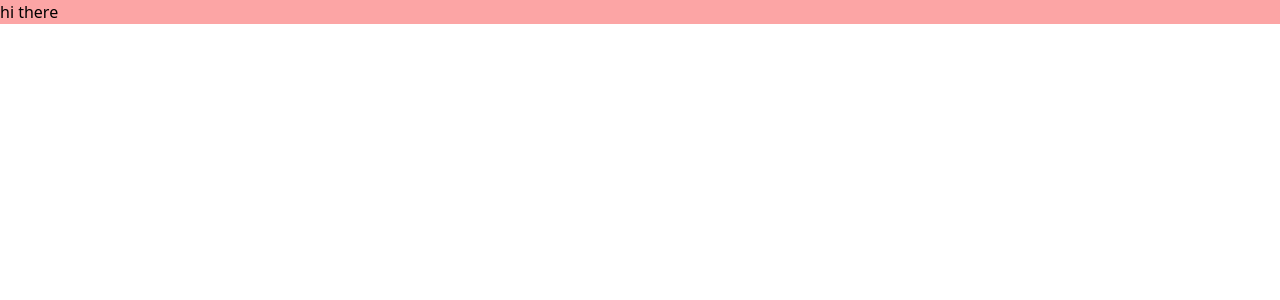
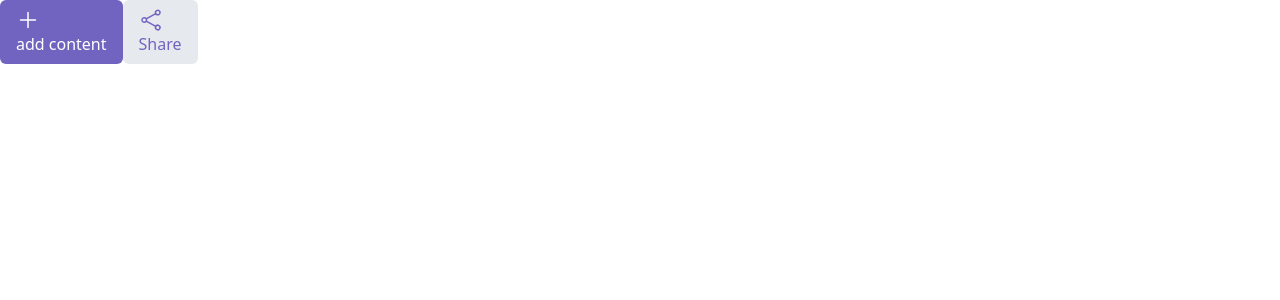
Before and after one commit to HarshitMalik22/SecondBrain-frontend, a React (Vite) app: page / in a window 1280 px wide. Shown: the top 300 px of the page. Built offline with nearby package versions, Linux system fonts and the light colour scheme.

Commit message:
added icons

```diff
--- a/src/App.tsx
+++ b/src/App.tsx
@@ -1,7 +1,11 @@
+import { Button } from "./components/button"
+import { PlusIcon } from "./icons/PlusIcon"
+import { ShareIcon } from "./icons/ShareIcon"
 
 function App() {
-  return <div className="bg-red-300">
-    hi there
+  return <div>
+    <Button variant="primary" text="add content" startIcon={<PlusIcon/>}></Button>
+    <Button variant="secondary" text="Share" startIcon={<ShareIcon/>}></Button>
   </div>
 }
 
--- a/src/components/Button.tsx
+++ b/src/components/Button.tsx
@@ -5,4 +5,16 @@
     text: string;
     startIcon: ReactElement;
 }
-export function Button(props: ButtonProps)
+
+const variantClasses = {
+    "primary": "bg-purple-600 text-white",
+    "secondary": "bg-gray-200 text-purple-600",
+}
+
+const defaultStyles = "px-4 py-2 rounded-md font-light";
+export function Button({variant, text, startIcon}: ButtonProps){
+    return <button className={variantClasses[variant]+ " " + defaultStyles}>
+        {startIcon}
+        {text}
+    </button>
+}
--- /dev/null
+++ b/src/icons/PlusIcon.tsx
@@ -0,0 +1,5 @@
+export function PlusIcon(){
+    return <svg xmlns="http://www.w3.org/2000/svg" fill="none" viewBox="0 0 24 24" stroke-width="1.5" stroke="currentColor" class="size-6">
+    <path stroke-linecap="round" stroke-linejoin="round" d="M12 4.5v15m7.5-7.5h-15" />
+    </svg>
+}
--- /dev/null
+++ b/src/icons/ShareIcon.tsx
@@ -0,0 +1,5 @@
+export function ShareIcon() {
+    return <svg xmlns="http://www.w3.org/2000/svg" fill="none" viewBox="0 0 24 24" stroke-width="1.5" stroke="currentColor" class="size-6">
+  <path stroke-linecap="round" stroke-linejoin="round" d="M7.217 10.907a2.25 2.25 0 1 0 0 2.186m0-2.186c.18.324.283.696.283 1.093s-.103.77-.283 1.093m0-2.186 9.566-5.314m-9.566 7.5 9.566 5.314m0 0a2.25 2.25 0 1 0 3.935 2.186 2.25 2.25 0 0 0-3.935-2.186Zm0-12.814a2.25 2.25 0 1 0 3.933-2.185 2.25 2.25 0 0 0-3.933 2.185Z" />
+</svg>
+}
```
